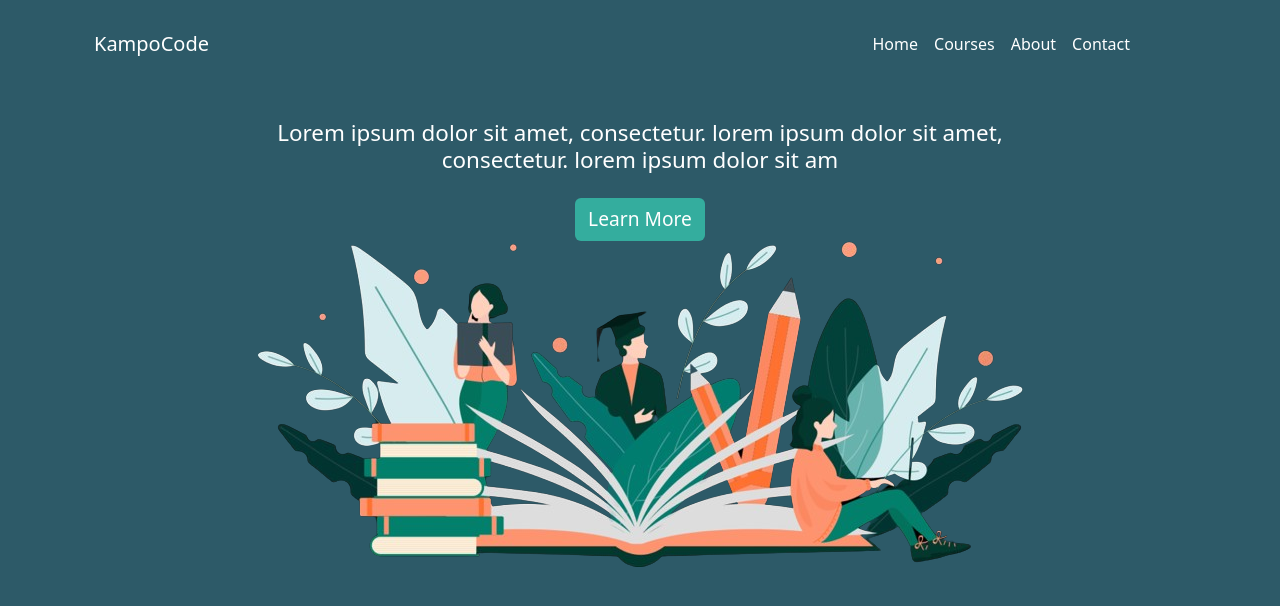
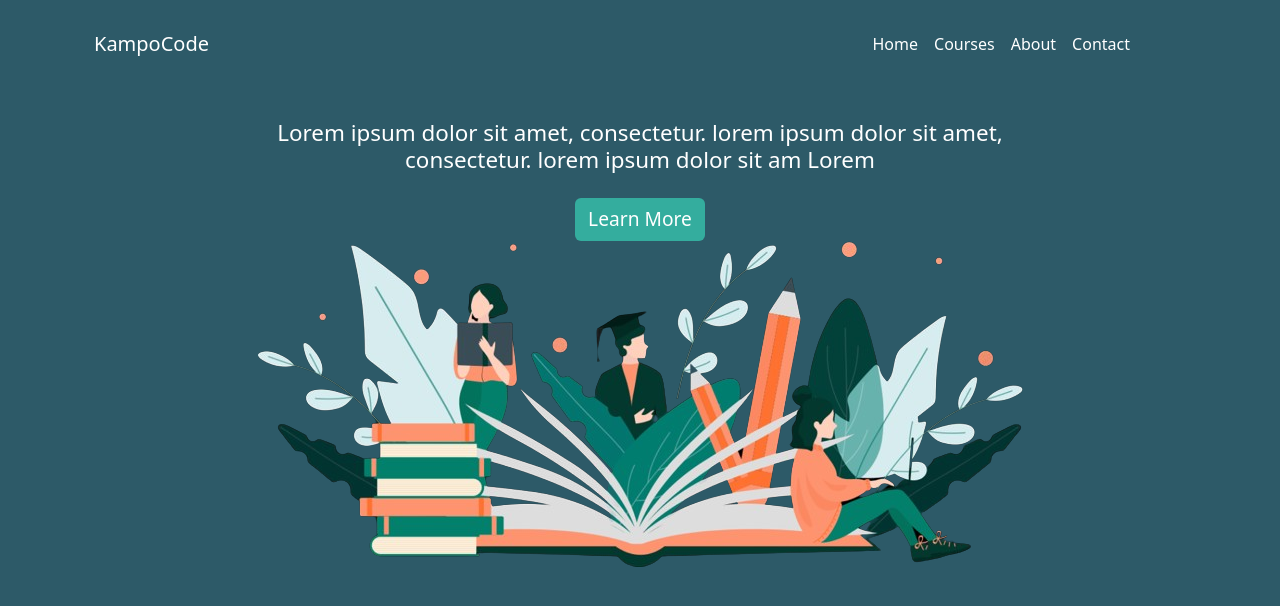
Before and after one commit to MarkoSantos-Dev/kampoCode, a React (Vite) app in the folder kampoCode/: page / in a window 1280 px wide. Shown: the top 606 px of the page. Built offline with nearby package versions, Linux system fonts and the light colour scheme.

Commit message:
run npm build

```diff
--- a/kampoCode/src/Component/Nav.jsx
+++ b/kampoCode/src/Component/Nav.jsx
@@ -45,7 +45,7 @@ const Nav = () => {
             <div className="container text-white text-center  mt-5">
                 <h5 className="hero-content">
                     Lorem ipsum dolor sit amet, consectetur. lorem ipsum dolor sit amet,
-                    consectetur.  lorem ipsum dolor sit am
+                    consectetur.  lorem ipsum dolor sit am Lorem
                 </h5>
                 <button className="btn text-white mt-3">Learn More</button>
                 </div>
```
